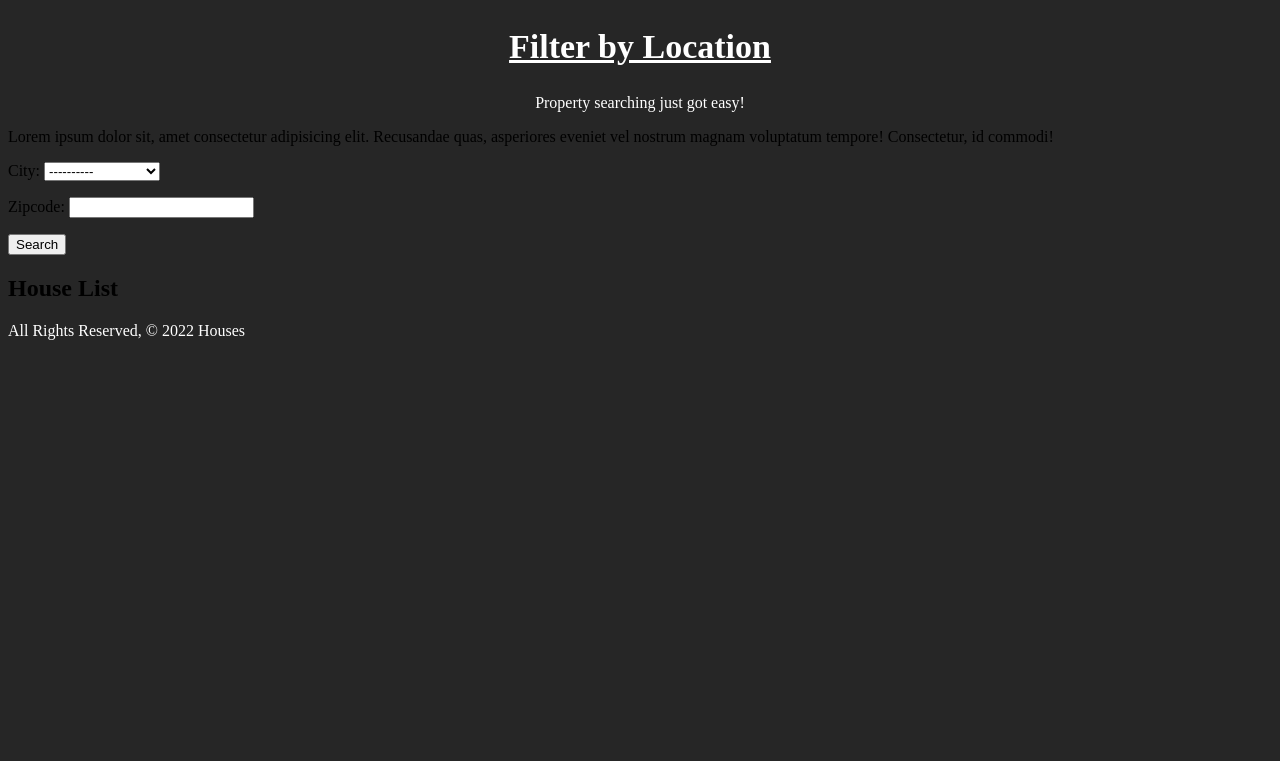
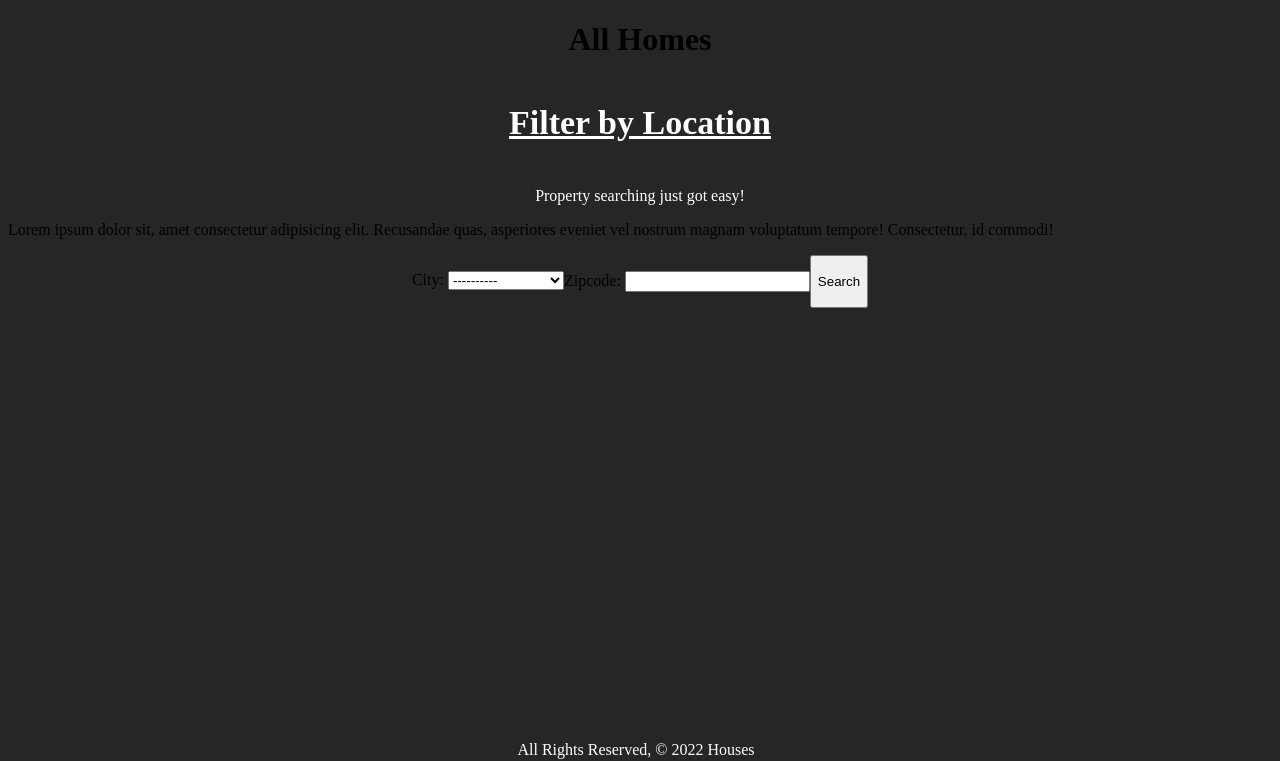
Before and after one commit to RaulL10/estates, a Django app: page /houses/ in a window 1280 px wide. Shown: the part 78-839 px from the top of the page. Before the commit the page ends 418 px from the top, so only its background shows below. Run offline with Django 4.2, Linux system fonts and the light colour scheme; the visitor is signed in with stand-in values (Sample User, id 1); data that the repository does not hold is empty.

Commit message:
some more styling all around

```diff
--- a/main_app/static/css/style.css
+++ b/main_app/static/css/style.css
@@ -2,7 +2,9 @@ body {
     background-color: rgb(38, 38, 38);
     height: 90vh;
 }
-
+h1 {
+    text-align: center;
+}
 /* ----- 'NAV BAR' STYLING BELOW THIS COMMENT ----- */
 
 #nav-bar {
@@ -36,7 +38,9 @@ ul {
     font-size: 20px;
     background-color: rgb(29, 29, 29);
 }
-
+a {
+    color: white;
+}
 li {
     margin-left: 15px;
     margin-right: 15px;
@@ -91,10 +95,16 @@ li {
 }
 
 #footer {
-    text-align: center;
     color: white;
     height: 20px;
+    width: fit-content;
     display: flex;
+    flex-direction: row;
+    text-align: center;
+    margin: 0 auto;
+}
+main {
+    height: 90vh;
 }
 
 /* ----- 'ABOUT PAGE' STYLING BELOW THIS COMMENT ----- */
@@ -131,6 +141,8 @@ li {
     color: white;
     text-align: center;
     animation: fadeInDown 500ms ease-in-out;
+    max-width: 60%;
+    margin: 0 auto;
 }
 
 /* ----- 'REALTORS PAGE' STYLING BELOW THIS COMMENT ----- */
@@ -193,13 +205,17 @@ li {
 #search {
     color: white;
     align-items: center;
-    display: block;
-    margin: auto;
     background-color: rgb(29, 29, 29);
     width: 450px;
     height: 200px;
 }
+.search-house {
+    display: flex;
+    flex-direction: row;
+    align-content: space-around;
+    margin: 0 auto;
 
+}
 #listing-results {
     color: white;
     animation: fadeInDown 500ms ease-in-out;
@@ -283,7 +299,6 @@ a:link {
     display: inline-block;
     padding: 1em;margin: 1em;
     text-decoration: none;
-    color: white;
     background-image: linear-gradient(white, white);
     background-size: 0 3px, auto;
     background-repeat: no-repeat;
--- a/main_app/templates/base.html
+++ b/main_app/templates/base.html
@@ -34,10 +34,11 @@
     </header>
     <main class="container">
         {% block content %}
+
         {% endblock %}
     </main>
 </body>
 <footer>
-    <div id="footer">All Rights Reserved, &copy; 2022 Houses &nbsp;</div>
+    <p id="footer">All Rights Reserved, &copy; 2022 Houses &nbsp;</p>
 </footer>
 </html>
--- a/main_app/templates/houses/index.html
+++ b/main_app/templates/houses/index.html
@@ -1,22 +1,22 @@
 {% extends 'base.html' %} {% block content %}
 
 <!-- Showcase -->
+<h1>All Homes</h1>
 <section id="showcase">
   <div class="container text-center">
       <div class="overlay p-5">
-        <h1 id="filter-location-title">Filter by Location</h1>
+        <h4 id="filter-location-title">Filter by Location</h4>
         <p id="filter-description">Property searching just got easy!</p>
         <div class="search">
           <p class="lead">Lorem ipsum dolor sit, amet consectetur adipisicing elit. Recusandae quas, asperiores eveniet vel nostrum magnam
             voluptatum tempore! Consectetur, id commodi!</p>
-        <div class="search">
-          <form action="" method="GET">
+          <div class="search-house">
+            <form action="" method="GET" class="search-house">
               {{ form.as_p }}
               <button type="submit">Search</button>
             </form>
           </div>
           <div>
-          <h1>House List</h1>
 
             {% for house in object_list %}
             <hr>
@@ -24,10 +24,10 @@
                 <div class="card">
                     <div class="card-content">
                         <span class="card-title">{{ house.name }}</span>
+                        <p>Address: {{ house.address }}</p>
+                        <p>City: {{ house.city }}</p>
+                        <p>Zip Code: {{ house.zipcode }}</p>
                         <p>Description: {{ house.description }}</p>
-                  <p>address: {{ house.address }}</p>
-                  <p>city: {{ house.city }}</p>
-                  <p>zipcode: {{ house.zipcode }}</p>
                     </div>
                 </div>
             </a>
@@ -35,6 +35,7 @@
             </div>
         </div>
     </div>
+  </div>
 </section>
 
 {% endblock %}
```
Lines whose indentation alone changed are shown as unchanged.
